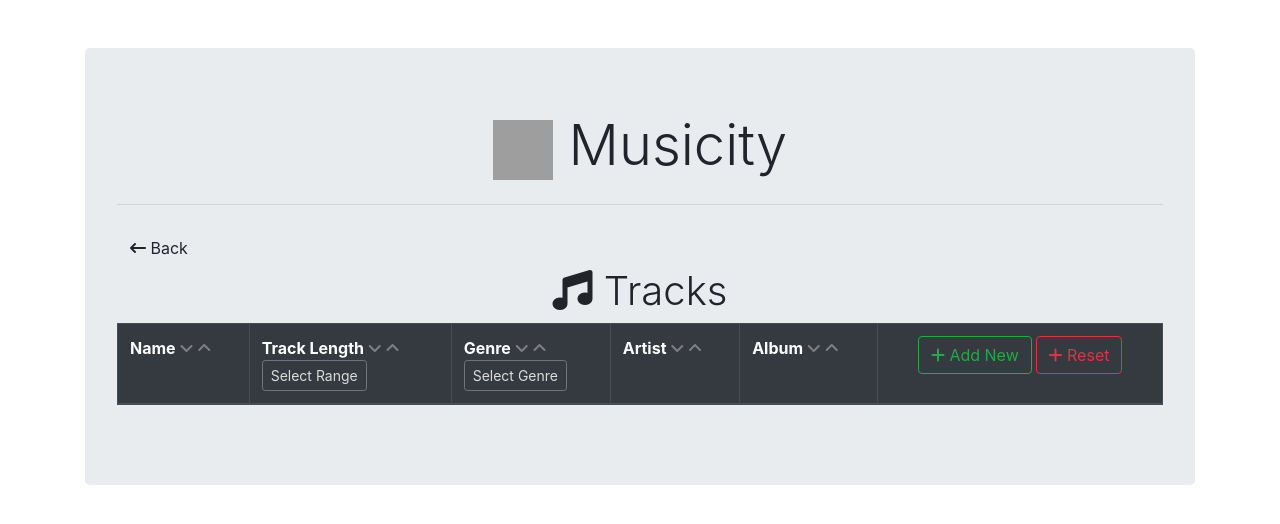
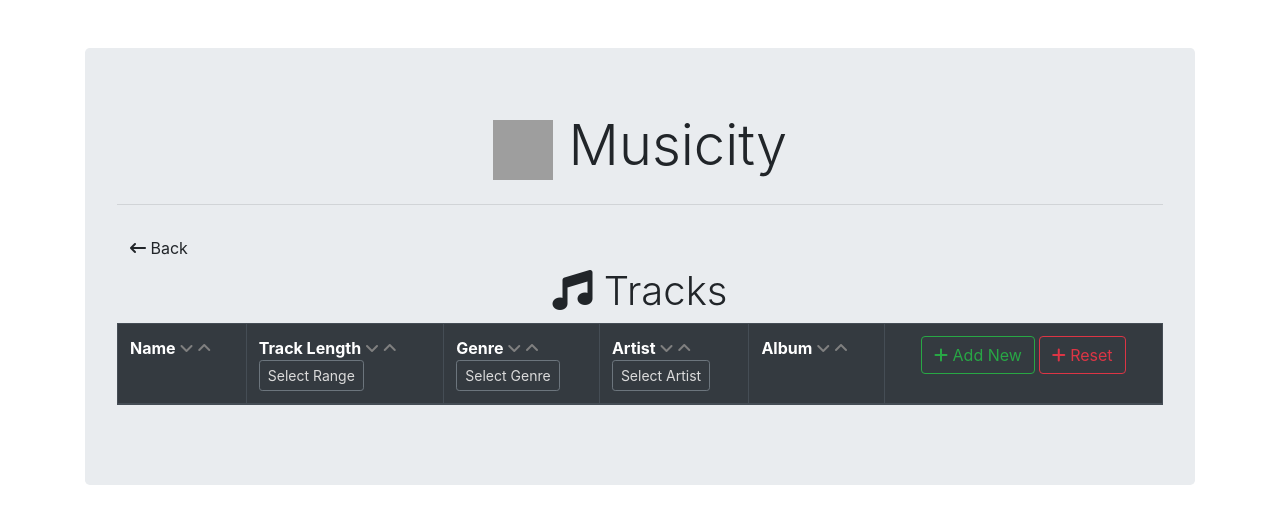
Before and after one commit to Chili404/Musicity, a Django app: page /musicity/track/ in a window 1280 px wide. Shown: the top 524 px of the page. Run offline with Django 4.2, Linux system fonts and the light colour scheme; data that the repository does not hold is empty; some libraries are stand-ins or nearby versions; grey boxes are pictures that could not be loaded.

Commit message:
Added query by artist to Track

```diff
--- a/musicity_db/forms.py
+++ b/musicity_db/forms.py
@@ -26,6 +26,15 @@ class TrackGenreQueryForm(forms.ModelForm):
     class Meta:
         model=Track
         fields = ('genre',)
+
+class TrackArtistQueryForm(forms.ModelForm):
+    class Meta:
+        model=Track
+        fields = ('artist_id',)
+        labels = {
+            'artist_id' : 'Artist'
+        }
+        #fields = ('genre',)
 
 class AlbumForm(forms.ModelForm):
     class Meta:
--- a/musicity_db/templates/musicity_db/track_list.html
+++ b/musicity_db/templates/musicity_db/track_list.html
@@ -87,6 +87,22 @@
                     <a href="{% url 'track_sort_dec' '-name' %}" >
                         <i class="fa-solid fa-angle-up" style="color:gray"></i>
                     </a>
+                    <div>
+                        <button class="btn btn-outline-secondary btn-sm" type="button" data-toggle="collapse"  href="#artistcollapse" aria-expanded="false" aria-haspopup="true" style="color:#dbdbdb ">
+                            Select Artist
+                        </button>
+                        <div class="collapse" id="artistcollapse">
+                            <form method="POST" action="">
+                                {% csrf_token %}
+                                {{formArtist|crispy}}
+                                <div class="text-center">
+                                    <input type="submit" name="query_artist" style=" appearance:none;
+                                    -webkit-appearance:none; border-radius:10px; background-color:#28A745;
+                                    color:White; font-weight:600; border-width: 1px; font-family:Tahoma, sans-serif; font-style: normal;"/>
+                                </div>
+                            </form>
+                        </div>
+                    </div>
                 </td>
                 <td> Album
                     <a href="{% url 'track_sort_asc' 'name' %}" >
--- a/musicity_db/views.py
+++ b/musicity_db/views.py
@@ -17,6 +17,7 @@ def track_list(request):
     track_list = Track.objects.all().order_by('name', 'duration')
     form_time = TrackDurationQueryForm(request.POST or None)
     form_genre = TrackGenreQueryForm(request.POST or None)
+    form_artist = TrackArtistQueryForm(request.POST or None)
     #form = TrackDurationQueryForm(request.POST or None)
     if request.method == "POST":
         if 'query_duration' in request.POST:
@@ -31,12 +32,21 @@ def track_list(request):
         elif 'query_genre' in request.POST:
             form_genre = TrackGenreQueryForm(request.POST)
             if form_genre.is_valid():
-
                 cursor=connection.cursor()
                 statement = "call QueryGenre(\"{0}\")".format(form_genre.cleaned_data['genre'])
                 cursor.execute(statement)
                 result = cursor.fetchall()
                 track_list = Track.objects.filter( pk__in = (o[0] for o in result) )
+
+        elif 'query_artist' in request.POST:
+            form_artist = TrackArtistQueryForm(request.POST)
+            if form_artist.is_valid():
+                cursor=connection.cursor()
+                statement = "call QueryArtist(\"{0}\")".format(form_artist.cleaned_data['artist_id'])
+                cursor.execute(statement)
+                result = cursor.fetchall()
+                track_list = Track.objects.filter( pk__in = (o[0] for o in result) )
+
 
         #original_stdout = sys.stdout # Save a reference to the original standard output
         #with open('testing.txt', 'w') as f:
@@ -44,7 +54,7 @@ def track_list(request):
         #        print(form)
         #        sys.stdout = original_stdout
 
-    context = {'track_list': track_list, 'formTime':form_time, 'formGenre': form_genre}
+    context = {'track_list': track_list, 'formTime':form_time, 'formGenre': form_genre, 'formArtist':form_artist}
     #context = {'track_list': track_list, 'form':form}
     return render(request, "musicity_db/track_list.html", context)
 
```
